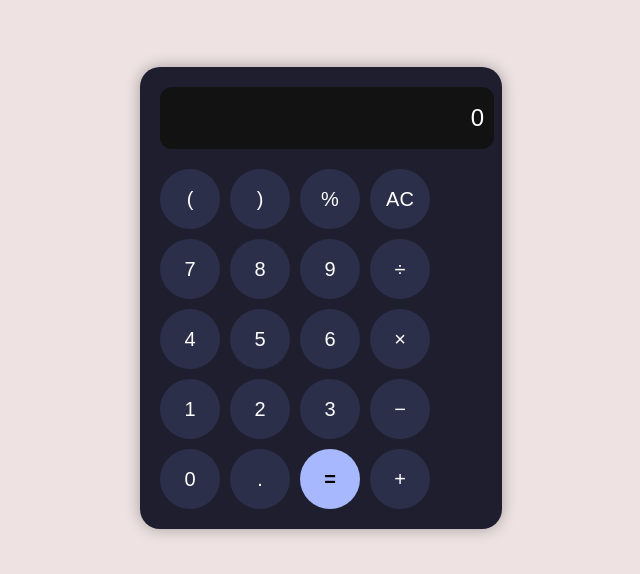
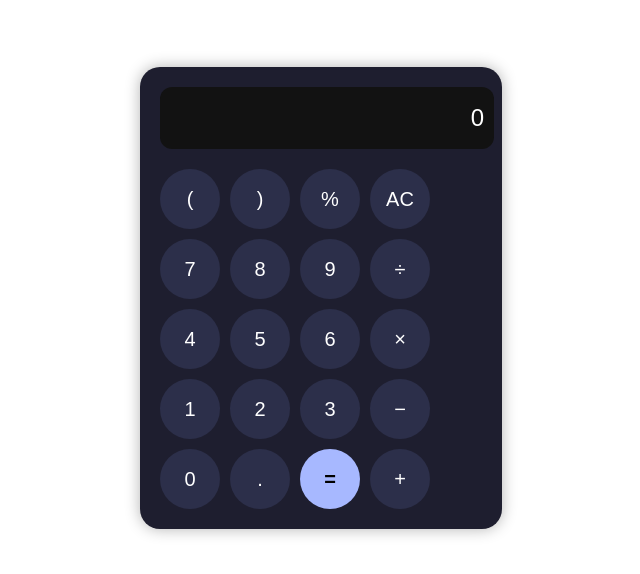
Before and after one commit to VISHNU23CSB61/simple-calculator, a plain HTML site: page index.html in a window 1280 px wide. Shown: the part 102-676 px from the top of the page, without its empty margins (319-959 px from the left). Drawn offline with Linux system fonts and the light colour scheme.

Commit message:
second commit

```diff
--- a/style.css
+++ b/style.css
@@ -1,7 +1,7 @@
 body {
   margin: 0;
   padding: 0;
-  background-color: #eee2e2;
+  background-color: #e62222,blue;
   font-family: 'Segoe UI', sans-serif;
   display: flex;
   justify-content: center;
```
